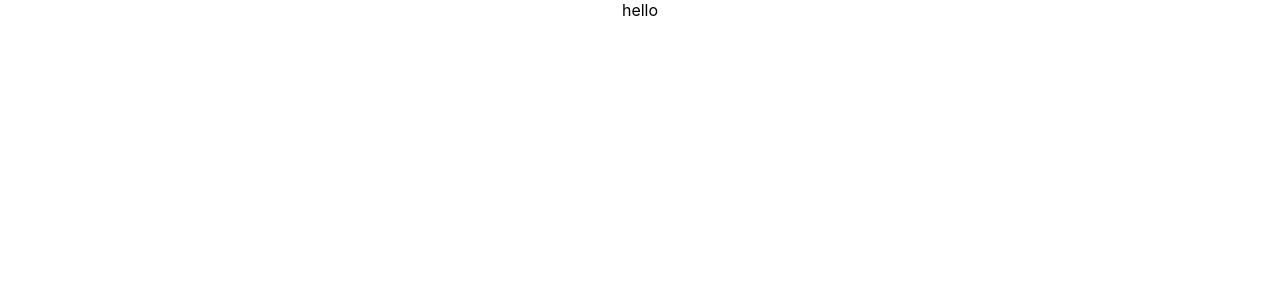
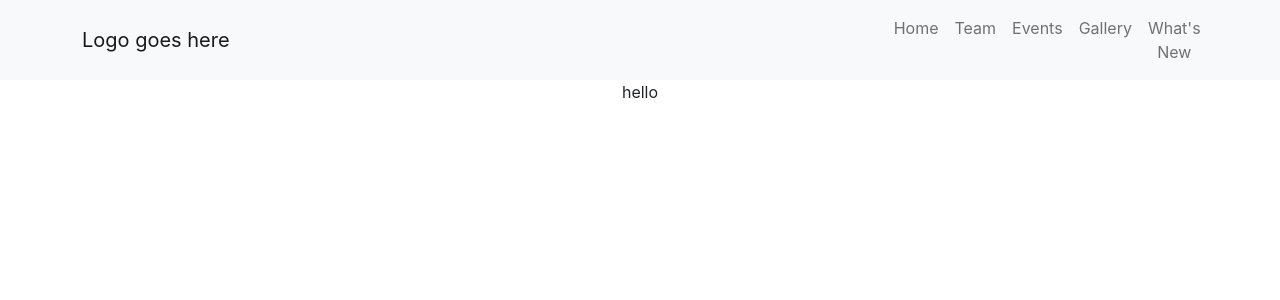
Before and after one commit to riteshsoni123/ERS-frontend, a React (Create React App) app: page / in a window 1280 px wide. Shown: the top 300 px of the page. Built offline with nearby package versions, Linux system fonts and the light colour scheme; the HTML template or start-up script is replaced by a standard one.

Commit message:
created the navbar but styling is left

```diff
--- a/package.json
+++ b/package.json
@@ -6,8 +6,10 @@
     "@testing-library/jest-dom": "^5.14.1",
     "@testing-library/react": "^11.2.7",
     "@testing-library/user-event": "^12.8.3",
+    "bootstrap": "^5.0.2",
     "node-sass": "^6.0.1",
     "react": "^17.0.2",
+    "react-bootstrap": "^2.0.0-beta.4",
     "react-dom": "^17.0.2",
     "react-scripts": "4.0.3",
     "web-vitals": "^1.1.2"
--- a/public/index.html
+++ b/public/index.html
@@ -22,6 +22,8 @@
       Learn how to configure a non-root public URL by running `npm run build`.
     -->
     <title>React App</title>
+    <link href="https://cdn.jsdelivr.net/npm/bootstrap@5.0.2/dist/css/bootstrap.min.css" rel="stylesheet" integrity="sha384-EVSTQN3/azprG1Anm3QDgpJLIm9Nao0Yz1ztcQTwFspd3yD65VohhpuuCOmLASjC" crossorigin="anonymous">
+    <script src="https://cdn.jsdelivr.net/npm/bootstrap@5.0.2/dist/js/bootstrap.bundle.min.js" integrity="sha384-MrcW6ZMFYlzcLA8Nl+NtUVF0sA7MsXsP1UyJoMp4YLEuNSfAP+JcXn/tWtIaxVXM" crossorigin="anonymous"></script>
   </head>
   <body>
     <noscript>You need to enable JavaScript to run this app.</noscript>
--- a/src/App.js
+++ b/src/App.js
@@ -1,8 +1,10 @@
 import './App.css';
+import Navi from "./components/Navbar/Navi";
 
 function App() {
   return (
     <div className="App">
+        <Navi/>
       hello
     </div>
   );
--- /dev/null
+++ b/src/components/Navbar/Navi.jsx
@@ -0,0 +1,24 @@
+import React from "react";
+import {Navbar,Nav,Container} from "react-bootstrap";
+import "./Navi.scss";
+
+const Navi=()=>{
+    return(
+        <Navbar bg="light" expand="lg">
+            <Container>
+                <Navbar.Brand href="/">Logo goes here</Navbar.Brand>
+                <Navbar.Toggle aria-controls="basic-navbar-nav" />
+                <Navbar.Collapse id="basic-navbar-nav">
+                    <Nav className="me-auto block">
+                        <Nav.Link href="/">Home</Nav.Link>
+                        <Nav.Link href="/team">Team</Nav.Link>
+                        <Nav.Link href="/events">Events</Nav.Link>
+                        <Nav.Link href="/gallery">Gallery</Nav.Link>
+                        <Nav.Link href="/new">What's New</Nav.Link>
+                    </Nav>
+                </Navbar.Collapse>
+            </Container>
+        </Navbar>
+    )
+}
+export default Navi;
--- /dev/null
+++ b/src/components/Navbar/Navi.scss
@@ -0,0 +1,3 @@
+.block{
+  margin-left: 50vw;
+}
```
Also changed, not shown: src/components/Navbar/Navbar.jsx (deleted), 1 other file (tests, documents, lock files or other folders).
